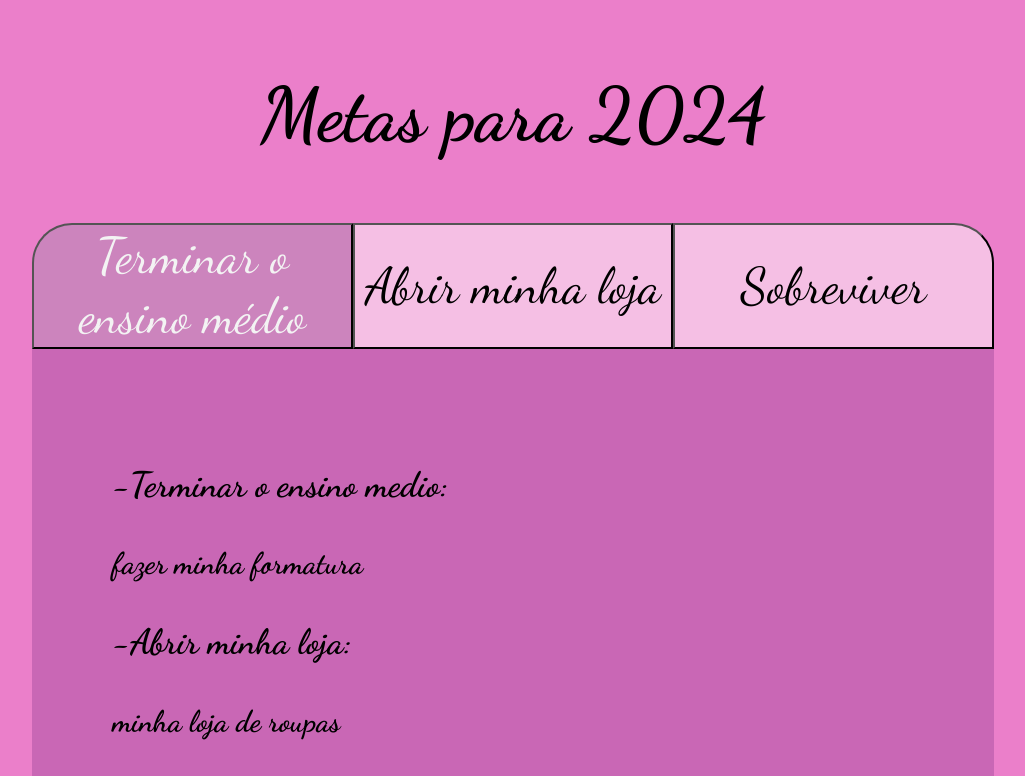
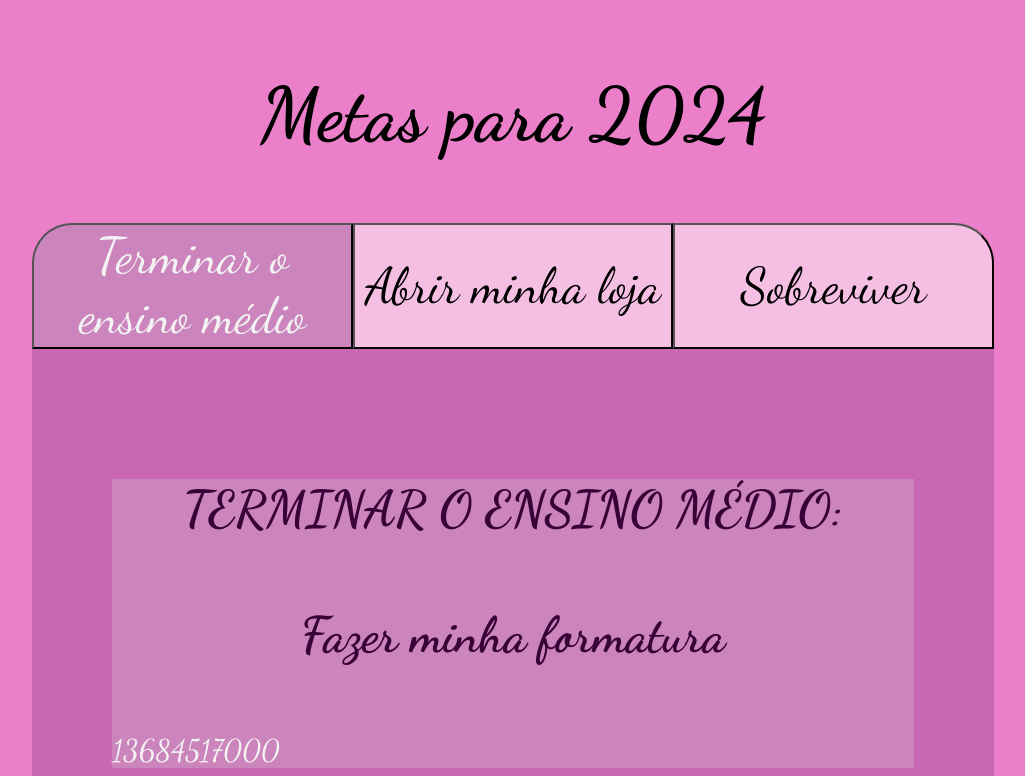
Before and after one commit to ARIJHO/arianee, a plain HTML site: page A1/index.html in a window 1280 px wide. Both pictures are taken after a click on the button "Terminar o ensino médio". Shown: the top 776 px of the page, without its empty margins (127-1152 px from the left). Drawn offline with Linux system fonts and the light colour scheme.

Commit message:
Add files via upload

```diff
--- a/A1/index.html
+++ b/A1/index.html
@@ -18,19 +18,22 @@
 
         </div>
         <div class="aba-textos">
-            <div class="aba-conteudo">
-                <h3 class="aba-conteudo-titulo-principal">-Terminar o ensino medio:</h3>
-                <h4 class="aba-conteudo-titulo-principal">fazer minha formatura</h4>
+            <div class="aba-conteudo ativo">
+                <h3 class="aba-conteudo-titulo-principal">TERMINAR O ENSINO MÉDIO:</h3>
+                <h4 class="aba-conteudo-titulo-principal">Fazer minha formatura</h4>
+                <div class="contador"> </div>
             </div>
 
             <div class="aba-conteudo">
-                <h3 class="aba-conteudo-titulo-principal">-Abrir minha loja:</h3>
-                <h4 class="aba-conteudo-titulo-principal">minha loja de roupas</h4>
+                <h3 class="aba-conteudo-titulo-principal">ABRIR A MINHA LOJA:</h3>
+                <h4 class="aba-conteudo-titulo-principal">Minha loja de roupas</h4>
+                <div class="contador"> </div>
             </div>
 
             <div class="aba-conteudo">
-                <h3 class="aba-conteudo-titulo-principal">-Sobreviver:</h3>
-                <h4 class="aba-conteudo-titulo-principal">fazer todos meus objetivos sem me estressar</h4>
+                <h3 class="aba-conteudo-titulo-principal">SOBREVIVER:</h3>
+                <h4 class="aba-conteudo-titulo-principal">Fazer todos meus objetivos sem me estressar</h4>
+                <div class="contador"> </div>
             </div>
         </div>
         </div>
--- a/A1/main.js
+++ b/A1/main.js
@@ -1,4 +1,8 @@
 const botoes = document.querySelectorAll(".botao");
+const textos = document.querySelectorAll(".aba-conteudo");
+const contadores = document.querySelectorAll(".contador");
+const tempoObjetivo1 = new Date("2024-10-05T00:00:00");
+const tempoAtual= new Date;
 //Declara quais elementos vão ser lidos. O script vai ler todos que tiverem a classe "botao".
 
 for(let i=0;i <botoes.length;i++){
@@ -6,9 +10,13 @@ for(let i=0;i <botoes.length;i++){
     botoes[i].onclick = function() {
         for(let j=0;j<botoes.length;j++) {
         botoes[j].classList.remove("ativo");
+        textos [j].classList.remove("ativo");
         }
         //Remove a classe "ativo" de todos os botões.
         botoes[i].classList.add("ativo");
+        textos [i].classList.add("ativo");
         //Adiciona a classe ativo só no botão clicado.
     }
 }
+
+contadores[0].textContent=tempoObjetivo1-tempoAtual;
--- a/A1/style.css
+++ b/A1/style.css
@@ -59,3 +59,19 @@ body{
     padding: 80px;
     border-radius: 0 0 40px 40px;
 }
+.aba-conteudo.ativo{
+    display:block;
+}
+.aba-conteudo{
+    display:none;
+}
+.aba-conteudo-titulo-principal{
+    font-size: 50px;
+    text-align: center;
+    color: rgb(56, 2, 56);
+}
+.aba-conteudo-titulo-secundario{
+    font-size: 50px;
+    text-align: center;
+    color:#eb7fca
+}
```
